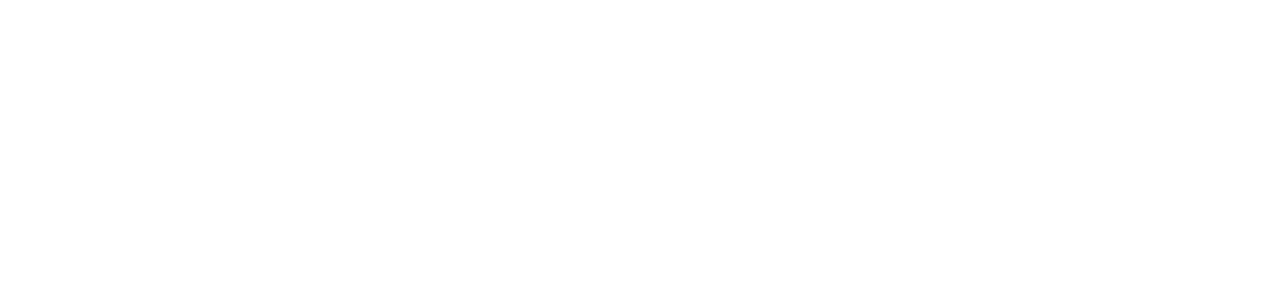
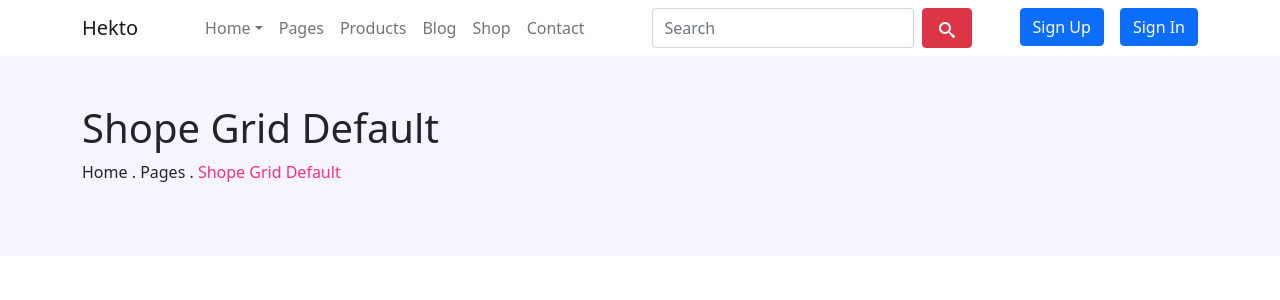
Before and after one commit to RaezaMLN/ShopLounge, a React (Create React App) app: page /shope-grid in a window 1280 px wide. Before the commit this address had no page. Shown: the top 300 px of the page. Built offline with nearby package versions, Linux system fonts and the light colour scheme.

Commit message:
make component button and grey container and layout shope grid

```diff
--- a/package.json
+++ b/package.json
@@ -11,6 +11,7 @@
     "react": "^18.2.0",
     "react-bootstrap": "^2.4.0",
     "react-dom": "^18.2.0",
+    "react-icons": "^4.4.0",
     "react-redux": "^8.0.2",
     "react-router-dom": "^6.3.0",
     "react-scripts": "5.0.1",
--- a/src/App.css
+++ b/src/App.css
@@ -28,6 +28,7 @@
   color: #61dafb;
 }
 
+
 @keyframes App-logo-spin {
   from {
     transform: rotate(0deg);
@@ -36,3 +37,25 @@
     transform: rotate(360deg);
   }
 }
+
+.bg-pink{
+  background-color: #FB2E86;
+}
+
+.color-pink{
+  color: #FB2E86;
+}
+
+.loaderIcon {
+  margin-right: 7px;
+  top: 2px;
+  animation: spin 1s infinite linear;
+}
+@keyframes spin {
+  from {
+      transform: scale(1) rotate(0deg);
+  }
+  to {
+      transform: scale(1) rotate(360deg);
+  }
+}
--- a/src/Components/Button.jsx
+++ b/src/Components/Button.jsx
@@ -1,13 +1,12 @@
 import React from "react";
+import { Button } from "react-bootstrap";
 
-function Button({ title, btnClass, to }) {
+function CustumButton({ btnVariant, btnStyle, btnClass, btnTitle }) {
   return (
     <div>
-      <button type="submit" className={btnClass}>
-        {title}
-      </button>
+      <Button variant={btnVariant} style={btnStyle} className={btnClass}>{btnTitle}</Button>
     </div>
   );
 }
 
-export default Button;
+export default CustumButton;
--- /dev/null
+++ b/src/Components/GreyContainer.jsx
@@ -0,0 +1,12 @@
+import React from "react";
+
+export default function GreyContainer({titlePage}){
+    return(
+        <div className="d-flex align-item-center px-5 py-5"  style={{backgroundColor:"#F6F5FF", height:"200px"}}>
+            <div className="container" >
+                <h1>{titlePage}</h1>
+                <span>Home . Pages . <span className="color-pink">{titlePage}</span></span>
+            </div>
+        </div>
+    )
+}
--- a/src/Components/Header.jsx
+++ b/src/Components/Header.jsx
@@ -0,0 +1,92 @@
+import React, { useState, useEffect } from "react";
+import { Button, Offcanvas, Form, Container, Nav, Navbar, NavDropdown } from 'react-bootstrap'
+// import {AiOutlineSearch} from 'react-icons/ai'
+import {ImSpinner2, ImSearch} from 'react-icons/im'
+
+import CustumButton from "./Button";
+
+export default function Header(){
+
+    function simulateNetworkRequest() {
+        return new Promise((resolve) => setTimeout(resolve, 2000));
+    }
+
+
+        const [isLoading, setLoading] = useState(false);
+
+        useEffect(() => {
+            if (isLoading) {
+            simulateNetworkRequest().then(() => {
+                setLoading(false);
+            });
+            }
+        }, [isLoading]);
+        const handleClick = () => setLoading(true);
+        console.log(isLoading)
+
+    return (
+        <Navbar key="lg" expand="lg" >
+          <Container fluid className="container">
+            <Navbar.Brand href="#">Hekto</Navbar.Brand>
+            <Navbar.Toggle aria-controls={`offcanvasNavbar-expand-lg`} />
+            <Navbar.Offcanvas
+              id={`offcanvasNavbar-expand-lg`}
+              aria-labelledby={`offcanvasNavbarLabel-expand-lg`}
+              placement="end"
+            >
+                <Offcanvas.Header closeButton>
+                    <Offcanvas.Title id={`offcanvasNavbarLabel-expand-lg`}>
+                    Hekto
+                    </Offcanvas.Title>
+                </Offcanvas.Header>
+
+                <Offcanvas.Body>
+                    <Nav className="justify-content-center flex-grow-1 pe-3">
+                    <NavDropdown
+                        title="Home"
+                        id={`offcanvasNavbarDropdown-expand-lg`}
+                    >
+                        <NavDropdown.Item href="#">Action</NavDropdown.Item>
+                        <NavDropdown.Item href="#">Action</NavDropdown.Item>
+                        <NavDropdown.Item href="#">Action</NavDropdown.Item>
+                        <NavDropdown.Item href="#">Action</NavDropdown.Item>
+                    </NavDropdown>
+
+                    <Nav.Link href="#action1">Pages</Nav.Link>
+                    <Nav.Link href="#action2">Products</Nav.Link>
+                    <Nav.Link href="#action2">Blog</Nav.Link>
+                    <Nav.Link href="#action2">Shop</Nav.Link>
+                    <Nav.Link href="#action2">Contact</Nav.Link>
+                    </Nav>
+
+                    <Form className="d-flex me-5">
+                        <Form.Control
+                            type="search"
+                            placeholder="Search"
+                            className="me-2"
+                            aria-label="Search"
+                        />
+                        {
+                            <Button
+                                variant="danger"
+                                disabled={isLoading}
+                                onClick={!isLoading ? handleClick : null}
+                                style={{width:"55px"}}
+                            >
+                                {isLoading ? <ImSpinner2 className="loaderIcon"/> : <ImSearch/>}
+                            </Button>
+                        }
+                    </Form>
+                    <h1></h1>
+                    <div className="d-flex">
+                        <CustumButton btnTitle='Sign Up' />
+                        <CustumButton btnTitle='Sign In' btnClass='ms-3'/>
+                    </div>
+                </Offcanvas.Body>
+
+            </Navbar.Offcanvas>
+          </Container>
+        </Navbar>
+
+      );
+}
--- a/src/Layouts/Navigator.jsx
+++ b/src/Layouts/Navigator.jsx
@@ -5,6 +5,7 @@
 // import Login from "./Login";
 import Home from "./Home";
 import ShoppingCart from "./ShoppingCart"
+import ShopeGrid from "./ShopGrid"
 
 export default function Navigator() {
   return (
@@ -13,6 +14,7 @@
         <Routes>
           <Route path="/" exact element={<Home />} />
           <Route path="shopping-cart" exact element={<ShoppingCart />} />
+          <Route path="shope-grid" exact element={<ShopeGrid />} />
         </Routes>
       </Router>
     </div>
--- /dev/null
+++ b/src/Layouts/ShopGrid.jsx
@@ -0,0 +1,13 @@
+import React from "react";
+
+import Header from "../Components/Header";
+import GreyContainer from "../Components/GreyContainer";
+
+export default function ShopeGrid() {
+  return (
+    <div>
+        <Header/>
+        <GreyContainer titlePage={"Shope Grid Default"}/>
+    </div>
+  );
+}
```
Also changed, not shown: src/Components/Dropdown.jsx (+7 -0 lines), 1 other file (tests, documents, lock files or other folders).
